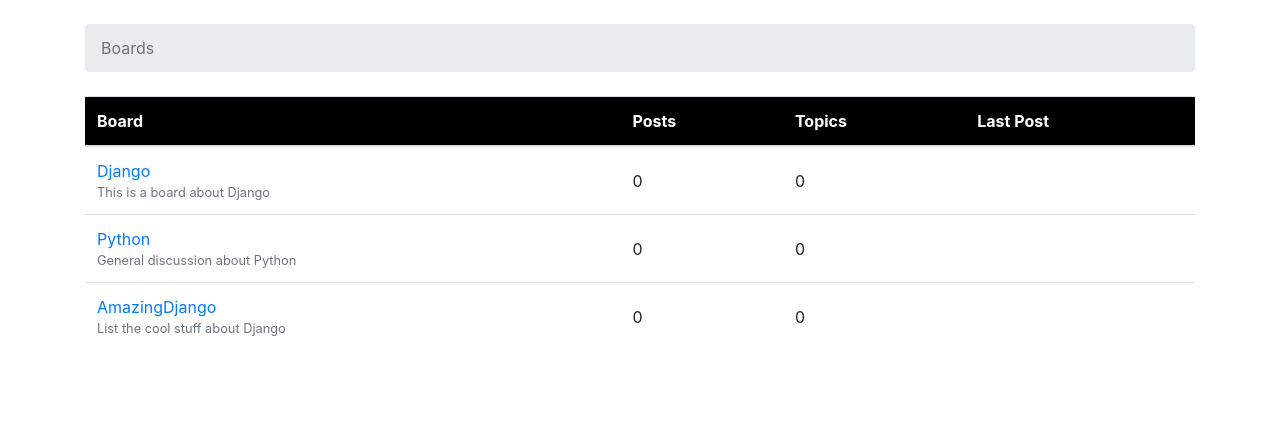
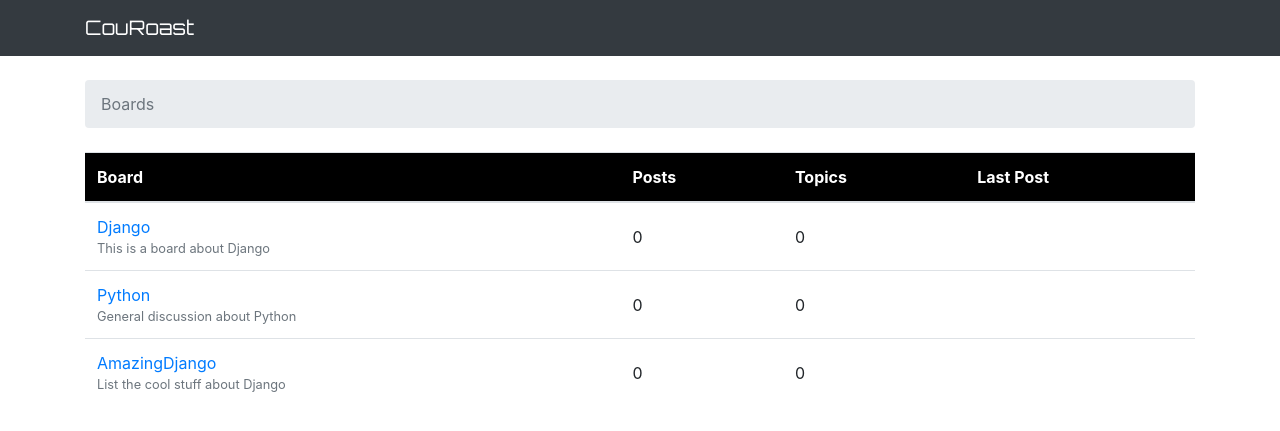
Before and after one commit to Jerenyaoyelu/CourseRoast, a Django app: page / in a window 1280 px wide. Shown: the top 431 px of the page. Run offline with Django 3.2, Linux system fonts and the light colour scheme; data comes from the database, SQL or seed files in the repository; some libraries are stand-ins or nearby versions.

Commit message:
done with the reusable templates part, works fine

```diff
--- /dev/null
+++ b/myproject/static/css/app.css
@@ -0,0 +1,4 @@
+/*stlye of logo in navbar*/
+.navbar-brand{
+    font-family: 'Orbitron', sans-serif;
+}
--- a/myproject/templates/base.html
+++ b/myproject/templates/base.html
@@ -4,10 +4,20 @@
     <meta charset="UTF-8">
     <meta name="viewport" content="width=device-width, initial-scale=1.0">
     <meta http-equiv="X-UA-Compatible" content="ie=edge">
-    <title>{% block title %}Django Boards{% endblock %}</title>
+    <title>{% block title %}CouRoast{% endblock %}</title>
+    <!--change font of logo-->
+    <link href="https://fonts.googleapis.com/css?family=Orbitron&display=swap" rel="stylesheet">
     <link rel="stylesheet" href="{% static 'css/bootstrap.min.css'%}">
+    <!--need to create separately-->
+    <link rel="stylesheet" href="{% static 'css/app.css' %}">
 </head>
 <body>
+    <!--navigation bar with links-->
+    <nav class="navbar navbar-expand-lg navbar-dark bg-dark">
+        <div class="container">
+            <a class="navbar-brand" href="{% url 'home' %}">CouRoast</a>
+        </div>
+    </nav>
     <div class="container">
         <ol class="breadcrumb my-4">
             <!--for reservation of a space for child template-->
```
